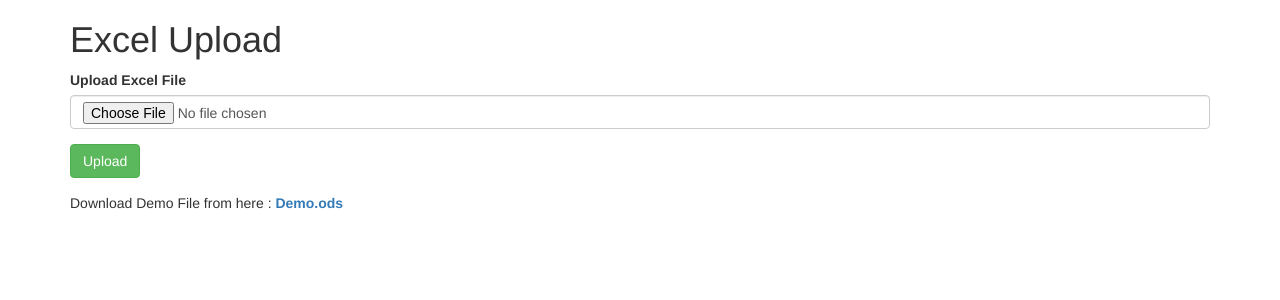
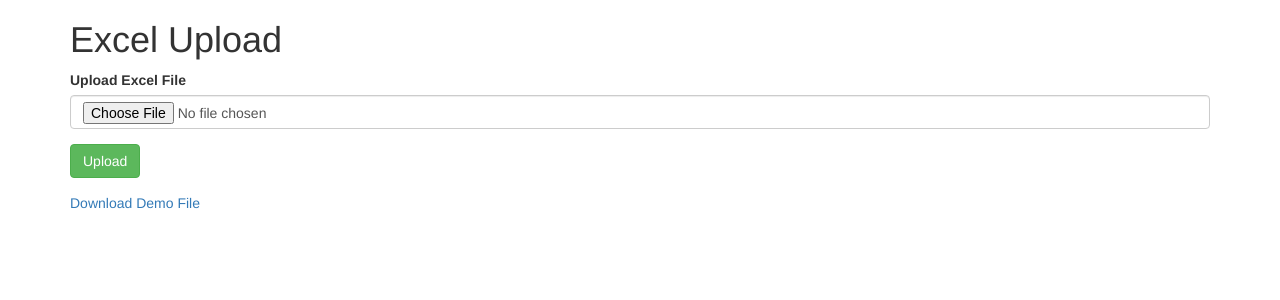
Before and after one commit to ameetroy/excel, a PHP site: page / in a window 1280 px wide. Shown: the top 300 px of the page. Run offline with PHP 8.4, Linux system fonts and the light colour scheme.

Commit message:
added the instruction

```diff
--- a/index.php
+++ b/index.php
@@ -19,7 +19,7 @@
 		<div class="form-group">
 			<button type="submit" name="Submit" class="btn btn-success">Upload</button>
 		</div>
-		<p>Download Demo File from here : <a href="demo.ods"><strong>Demo.ods</strong></a></p>
+		<p><a href="https://github.com/amitlemosys/excel/blob/master/sample.xlsx">Download Demo File</a></p>
 	</form>
 </div>
 
```
